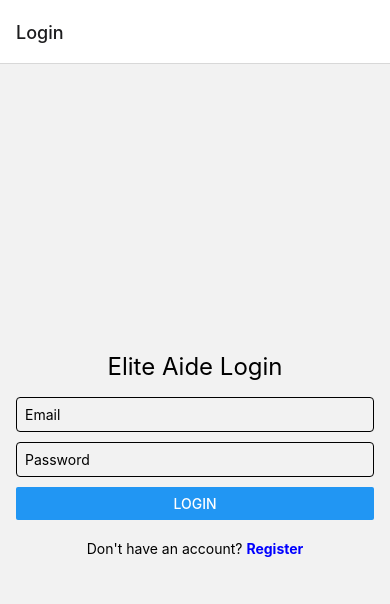
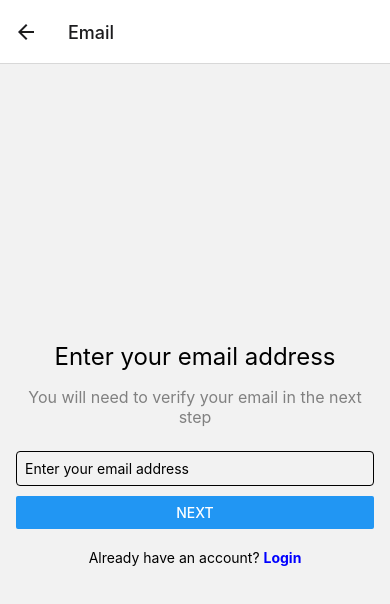
Before and after one commit to Project-Dark-Horse/EliteAideFrontend, a React Native app: screen /Email in a window 390 px wide. Shown: the top 604 px of the page. Built offline with nearby package versions, Linux system fonts and the light colour scheme.

Commit message:
Basic Screen Functionality Ready

```diff
--- a/package.json
+++ b/package.json
@@ -10,6 +10,7 @@
     "test": "jest"
   },
   "dependencies": {
+    "@react-native-async-storage/async-storage": "^2.0.0",
     "@react-native-community/masked-view": "^0.1.11",
     "@react-navigation/native": "^6.1.18",
     "@react-navigation/stack": "^6.4.1",
@@ -20,6 +21,7 @@
     "react-native-reanimated": "^3.15.1",
     "react-native-safe-area-context": "^4.11.0",
     "react-native-screens": "^3.34.0",
+    "react-native-vector-icons": "^10.1.0",
     "yup": "^1.4.0"
   },
   "devDependencies": {
--- a/src/App.tsx
+++ b/src/App.tsx
@@ -4,6 +4,7 @@ import { createStackNavigator } from '@react-navigation/stack';
 import LoginScreen from './screens/LoginScreen';
 import RegisterScreen from './screens/RegisterScreen';
 import OTPVerificationScreen from './screens/OTPVerificationScreen';
+import EmailScreen from './screens/EmailScreen';
 
 const Stack = createStackNavigator();
 
@@ -13,6 +14,7 @@ export default function App() {
       <Stack.Navigator initialRouteName="Login">
         <Stack.Screen name="Login" component={LoginScreen} />
         <Stack.Screen name="Register" component={RegisterScreen} />
+        <Stack.Screen name="Email" component={EmailScreen} />
         <Stack.Screen name="OTPVerification" component={OTPVerificationScreen} />
       </Stack.Navigator>
     </NavigationContainer>
--- /dev/null
+++ b/src/screens/EmailScreen.js
@@ -0,0 +1,157 @@
+import React, { useState } from 'react';
+import { View, Text, TextInput, Button, StyleSheet, TouchableOpacity } from 'react-native';
+import { Formik } from 'formik';
+import * as Yup from 'yup';
+
+// Validation schema for email input using Yup
+const emailValidationSchema = Yup.object().shape({
+  email: Yup.string().email('Invalid email address').required('Email is required'),
+});
+
+const EmailScreen = ({ navigation }) => {
+  const [loading, setLoading] = useState(false); // State to track loading
+
+  // Function to check if the email already exists
+  const checkEmailExists = async (email) => {
+    setLoading(true); // Start loading
+    try {
+      const response = await fetch(`http://localhost:8080/api/users/exists/?email=${email}`);
+      const data = await response.json();
+
+      // Return true if email exists, false otherwise
+      return ;
+    } catch (error) {
+      console.log('Error checking email:', error);
+      return false; // Consider the email as not existing in case of an error
+    } finally {
+      setLoading(false); // Stop loading
+    }
+  };
+
+  // Function to send OTP
+  const sendOtp = async (email) => {
+    setLoading(true); // Start loading
+    try {
+      const response = await fetch('https://localhost:8080/api/users/otp/send/', {
+        method: 'POST',
+        headers: {
+          'Content-Type': 'application/json',
+        },
+        body: JSON.stringify({ email }),
+      });
+
+      if (response.status === 200) {
+        return true; // OTP sent successfully
+      } else {
+        console.log('Failed to send OTP');
+        return false; // Failed to send OTP
+      }
+    } catch (error) {
+      console.log('Error sending OTP:', error);
+      return false; // Consider OTP sending as failed in case of an error
+    } finally {
+      setLoading(false); // Stop loading
+    }
+  };
+
+  const handleSubmit = async (values) => {
+    const emailExists = await checkEmailExists(values.email);
+
+    if (!emailExists) {
+      // Send OTP if email does not exist
+      const otpSent = await sendOtp(values.email);
+
+      if (otpSent) {
+        // Navigate to the OTP Verification screen if OTP is sent successfully
+        navigation.navigate('OTPVerification', { email: values.email });
+      } else {
+        alert('Failed to send OTP');
+      }
+    } else {
+      // Show validation error if email already exists
+      alert('Email ID already exists');
+    }
+  };
+
+  return (
+    <View style={styles.container}>
+      <Text style={styles.title}>Enter your email address</Text>
+      <Text style={styles.subtitle}>You will need to verify your email in the next step</Text>
+
+      <Formik
+        initialValues={{ email: '' }}
+        validationSchema={emailValidationSchema}
+        onSubmit={handleSubmit}
+      >
+        {({ handleChange, handleBlur, handleSubmit, values, errors, touched }) => (
+          <View>
+            {/* Email Input Field */}
+            <TextInput
+              style={styles.input}
+              placeholder="Enter your email address"
+              onChangeText={handleChange('email')}
+              onBlur={handleBlur('email')}
+              value={values.email}
+            />
+            {touched.email && errors.email && <Text style={styles.errorText}>{errors.email}</Text>}
+
+            {/* Disable button if loading */}
+            <Button
+              title="Next"
+              onPress={handleSubmit}
+              disabled={loading} // Disable the button if loading
+            />
+
+            {/* Already have an account? Login */}
+            <View style={styles.loginContainer}>
+              <Text>Already have an account? </Text>
+              <TouchableOpacity onPress={() => navigation.navigate('LoginScreen')}>
+                <Text style={styles.loginText}>Login</Text>
+              </TouchableOpacity>
+            </View>
+          </View>
+        )}
+      </Formik>
+    </View>
+  );
+};
+
+const styles = StyleSheet.create({
+  container: {
+    flex: 1,
+    padding: 16,
+    justifyContent: 'center',
+  },
+  title: {
+    fontSize: 24,
+    marginBottom: 16,
+    textAlign: 'center',
+  },
+  subtitle: {
+    fontSize: 16,
+    marginBottom: 24,
+    textAlign: 'center',
+    color: 'gray',
+  },
+  input: {
+    borderWidth: 1,
+    padding: 8,
+    marginBottom: 10,
+    borderRadius: 4,
+  },
+  errorText: {
+    color: 'red',
+    marginBottom: 10,
+  },
+  loginContainer: {
+    flexDirection: 'row',
+    justifyContent: 'center',
+    marginTop: 20,
+  },
+  loginText: {
+    color: 'blue',
+    fontWeight: 'bold',
+  },
+});
+
+export default EmailScreen;
--- a/src/screens/LoginScreen.js
+++ b/src/screens/LoginScreen.js
@@ -1,18 +1,28 @@
-import React from 'react';
-import { View, Text, TextInput, Button, StyleSheet, TouchableOpacity } from 'react-native';
+import React, { useState } from 'react';
+import { View, Text, TextInput, Button, StyleSheet, TouchableOpacity, Alert } from 'react-native';
 import { Formik } from 'formik';
 import * as Yup from 'yup';
+import Icon from 'react-native-vector-icons/MaterialIcons'; // Import the icon
+import AsyncStorage from '@react-native-async-storage/async-storage'; // Import AsyncStorage
 
 // Validation schema using Yup
 const loginValidationSchema = Yup.object().shape({
   email: Yup.string().email('Invalid email address').required('Email is required'),
-  password: Yup.string().min(6, 'Password must be at least 6 characters').required('Password is required'),
+  password: Yup.string()
+    .min(6, 'Password must be at least 6 characters')
+    .matches(/[a-z]/, 'Password must contain at least one lowercase letter')
+    .matches(/[A-Z]/, 'Password must contain at least one uppercase letter')
+    .matches(/[0-9]/, 'Password must contain at least one number')
+    .matches(/[\W_]/, 'Password must contain at least one special character')
+    .required('Password is required'),
 });
 
 const LoginScreen = ({ navigation }) => {
+  const [passwordVisible, setPasswordVisible] = useState(false); // State to track password visibility
+
   const handleLogin = async (values) => {
     try {
-      const response = await fetch('https://your-api.com/login', {
+      const response = await fetch('http://localhost:8080/v1/users/login/', {
         method: 'POST',
         headers: {
           'Content-Type': 'application/json',
@@ -23,16 +33,23 @@ const LoginScreen = ({ navigation }) => {
         }),
       });
 
+      if (response.ok) {
         const data = await response.json();
+        const { token } = data;
 
-      if (data.success) {
-        console.log('Login successful');
-        // You can navigate to your main app screen here
+        // Store the token securely using AsyncStorage
+        await AsyncStorage.setItem('jwtToken', token);
+
+        console.log('Login successful, JWT token stored');
+        // Navigate to your main app screen or dashboard
+        navigation.navigate('MainAppScreen'); // Adjust to your main app screen
       } else {
-        alert(data.message);
+        const errorData = await response.json();
+        Alert.alert('Login failed', errorData.message || 'An error occurred');
       }
     } catch (error) {
-      alert('Login failed');
+      Alert.alert('Login failed', 'An error occurred');
+      console.error('Login error:', error);
     }
   };
 
@@ -46,6 +63,7 @@ const LoginScreen = ({ navigation }) => {
       >
         {({ handleChange, handleBlur, handleSubmit, values, errors, touched }) => (
           <View>
+            {/* Email Field */}
             <TextInput
               style={styles.input}
               placeholder="Email"
@@ -55,14 +73,25 @@ const LoginScreen = ({ navigation }) => {
             />
             {touched.email && errors.email && <Text style={styles.errorText}>{errors.email}</Text>}
 
+            {/* Password Field with Eye Icon */}
+            <View style={styles.passwordContainer}>
               <TextInput
-              style={styles.input}
+                style={styles.inputPassword}
                 placeholder="Password"
-              secureTextEntry
+                secureTextEntry={!passwordVisible} // Toggles secure entry based on state
                 onChangeText={handleChange('password')}
                 onBlur={handleBlur('password')}
                 value={values.password}
               />
+              <TouchableOpacity onPress={() => setPasswordVisible(!passwordVisible)}>
+                <Icon
+                  name={passwordVisible ? 'visibility' : 'visibility-off'} // Toggles between eye and eye-off icon
+                  size={24}
+                  color="gray"
+                  style={{ marginRight: 10 }}
+                />
+              </TouchableOpacity>
+            </View>
             {touched.password && errors.password && <Text style={styles.errorText}>{errors.password}</Text>}
 
             <Button title="Login" onPress={handleSubmit} />
@@ -70,8 +99,15 @@ const LoginScreen = ({ navigation }) => {
             {/* "Don't have an account? Register" Text */}
             <View style={styles.signupContainer}>
               <Text>Don't have an account? </Text>
-              <TouchableOpacity onPress={() => navigation.navigate('Register')}>
+              <TouchableOpacity onPress={() => navigation.navigate('Email')}>
                 <Text style={styles.signupText}>Register</Text>
+              </TouchableOpacity>
+            </View>
+
+            {/* "Forgot Password?" Text */}
+            <View style={styles.forgotPasswordContainer}>
+              <TouchableOpacity onPress={() => navigation.navigate('Email')}>
+                <Text style={styles.forgotPasswordText}>Forgot Password?</Text>
               </TouchableOpacity>
             </View>
           </View>
@@ -98,6 +134,17 @@ const styles = StyleSheet.create({
     marginBottom: 10,
     borderRadius: 4,
   },
+  passwordContainer: {
+    flexDirection: 'row',
+    alignItems: 'center',
+    borderWidth: 1,
+    borderRadius: 4,
+    marginBottom: 10,
+  },
+  inputPassword: {
+    flex: 1,
+    padding: 8,
+  },
   errorText: {
     color: 'red',
     marginBottom: 10,
@@ -111,6 +158,14 @@ const styles = StyleSheet.create({
     color: 'blue',
     fontWeight: 'bold',
   },
+  forgotPasswordContainer: {
+    alignItems: 'center',
+    marginTop: 20,
+  },
+  forgotPasswordText: {
+    color: 'blue',
+    fontWeight: 'bold',
+  },
 });
 
 export default LoginScreen;
--- a/src/screens/OTPVerificationScreen.js
+++ b/src/screens/OTPVerificationScreen.js
@@ -30,7 +30,7 @@ const OTPVerificationScreen = ({ route, navigation }) => {
     const userOtp = otp.join(''); // Join the OTP digits
     if (userOtp.length === 4) {
       try {
-        const response = await fetch('https://your-api.com/verify-otp', {
+        const response = await fetch('http://localhost:8080/api/users/otp/validate/', {
           method: 'POST',
           headers: {
             'Content-Type': 'application/json',
@@ -42,8 +42,8 @@ const OTPVerificationScreen = ({ route, navigation }) => {
 
         if (data.success) {
           console.log('OTP verified successfully');
-          // Navigate to the Home Screen
-          navigation.navigate('Home');
+          // Navigate to the Register Screen
+          navigation.navigate('Register');
         } else {
           alert('Invalid OTP');
         }
--- a/src/screens/RegisterScreen.js
+++ b/src/screens/RegisterScreen.js
@@ -3,9 +3,9 @@ import { View, Text, TextInput, Button, StyleSheet } from 'react-native';
 import { Formik } from 'formik';
 import * as Yup from 'yup';
 
+// Validation schema for registration input using Yup
 const registerValidationSchema = Yup.object().shape({
   fullName: Yup.string().required('Full Name is required'),
-  email: Yup.string().email('Invalid email address').required('Email is required'),
   password: Yup.string().min(6, 'Password must be at least 6 characters').required('Password is required'),
   confirmPassword: Yup.string()
     .oneOf([Yup.ref('password'), null], 'Passwords must match')
@@ -22,22 +22,20 @@ const RegisterScreen = ({ navigation }) => {
         },
         body: JSON.stringify({
           fullName: values.fullName,
-          email: values.email,
           password: values.password,
         }),
       });
 
       // const data = await response.json(); Turned off for testing
 
-      // Dummy data object written for testing postive scenario
+      // Dummy data object written for testing positive scenario
       const data = {
         success: true
-      }
+      };
 
       if (data.success) {
         console.log('Registration successful');
-        // Navigate to OTP screen and pass email as a parameter
-        navigation.navigate('OTPVerification', { email: values.email });
+        // Navigate to Home Screen
       } else {
         alert(data.message);
       }
@@ -50,7 +48,7 @@ const RegisterScreen = ({ navigation }) => {
     <View style={styles.container}>
       <Text style={styles.title}>Register</Text>
       <Formik
-        initialValues={{ fullName: '', email: '', password: '', confirmPassword: '' }}
+        initialValues={{ fullName: '', password: '', confirmPassword: '' }}
         validationSchema={registerValidationSchema}
         onSubmit={handleRegister}
       >
@@ -64,15 +62,6 @@ const RegisterScreen = ({ navigation }) => {
               value={values.fullName}
             />
             {touched.fullName && errors.fullName && <Text style={styles.errorText}>{errors.fullName}</Text>}
-
-            <TextInput
-              style={styles.input}
-              placeholder="Email"
-              onChangeText={handleChange('email')}
-              onBlur={handleBlur('email')}
-              value={values.email}
-            />
-            {touched.email && errors.email && <Text style={styles.errorText}>{errors.email}</Text>}
 
             <TextInput
               style={styles.input}
```
Also changed, not shown: 2 other files (tests, documents, lock files or other folders). Lines whose indentation alone changed are shown as unchanged.
